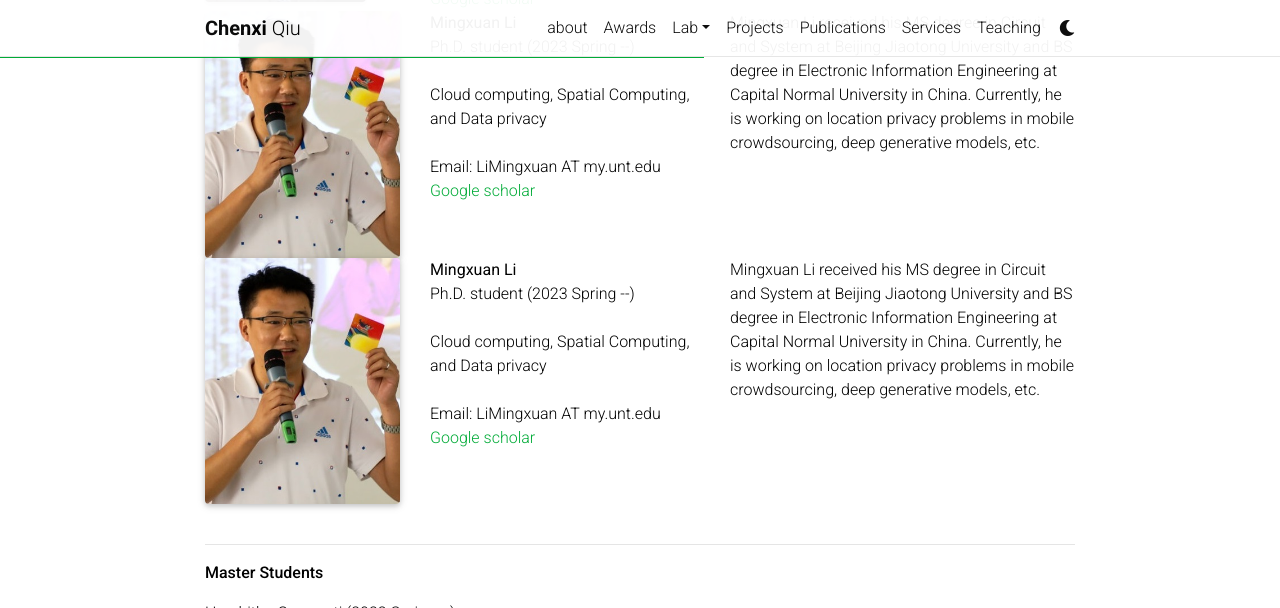
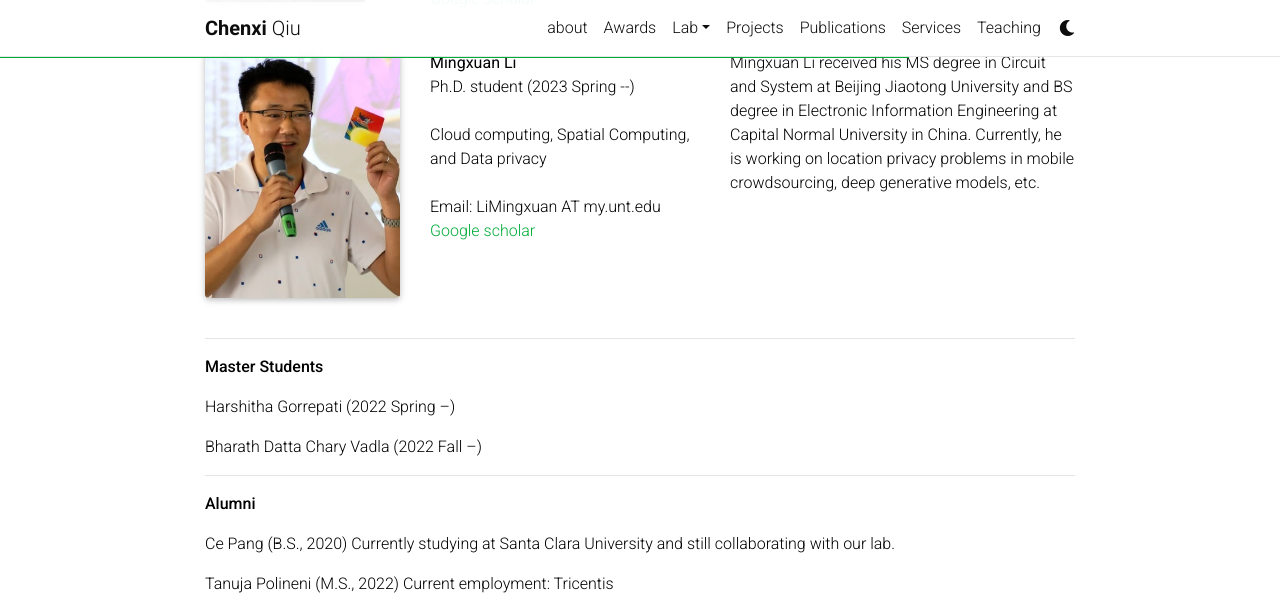
Before and after one commit to chenxiunt/chenxiunt.github.io, a Jekyll site: the page built from _pages/people.md, in a window 1280 px wide and 900 px high, scrolled down 503 px, cut to the strip 0-608 px from the top of the window. Built offline with Jekyll 4.4.1, drawn with Linux system fonts in a browser that asks for light colours; comment, search, counter and statistics services are not loaded; a style sheet for code colours, icons or effects is not loaded.

Commit message:
Update people.md

```diff
--- a/_pages/people.md
+++ b/_pages/people.md
@@ -29,23 +29,8 @@ I am fortunate to work with several bright students:
     <div class="col-sm-5">
         Sourabh received his MS degree in Artificial Intelligence and Robotics and have been an active researcher in the subject since 2018. Currently, he is working on location privacy protection in time-sensitive spatial crowdsourcing and cooperative perception of autonomous vehicles.
     </div>
-    <br>
-
-    <div class="col-sm-3">
-        <img class="img-fluid rounded z-depth-1" src="{{ '/assets/img/people/Mingxuan.jpg' | relative_url }}" alt="" title="Mingxuan Li"/>
-    </div>
-    <div class="col-sm-4">
-        <b>Mingxuan Li</b> <br>
-        Ph.D. student (2023 Spring --) <br><br>
-        Cloud computing, Spatial Computing, and Data privacy<br><br>
-        Email: LiMingxuan AT my.unt.edu <br>
-        <a href="https://scholar.google.com/citations?user=3cG4lEEAAAAJ&hl=zh-CN&authuser=2">Google scholar</a>
-    </div>
-    <div class="col-sm-5">
-        Mingxuan Li received his MS degree in Circuit and System at Beijing Jiaotong University and BS degree in Electronic Information Engineering at Capital Normal University in China. Currently, he is working on location privacy problems in mobile crowdsourcing, deep generative models, etc.
-    </div>
-
 </div>
+<br>
 
 <div class="row justify-content-md-center">
     <div class="col-sm-3">
```
